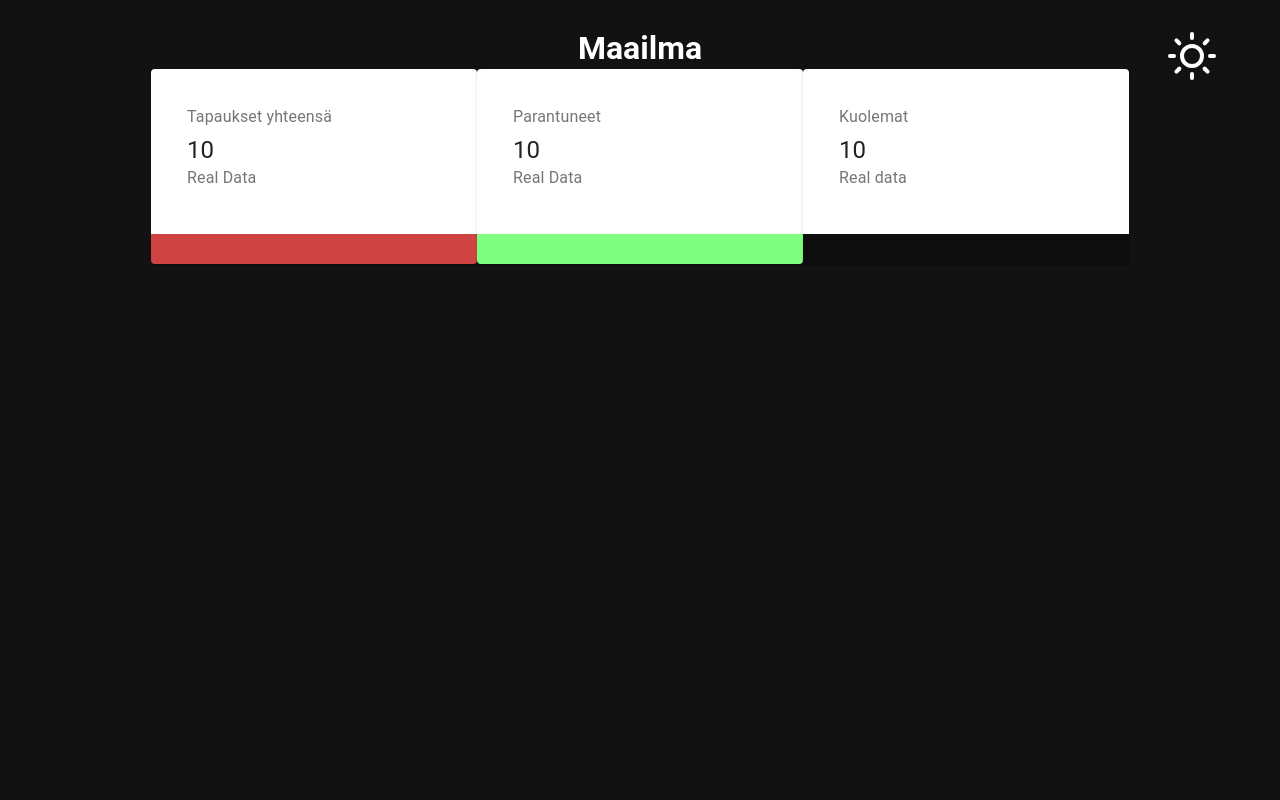
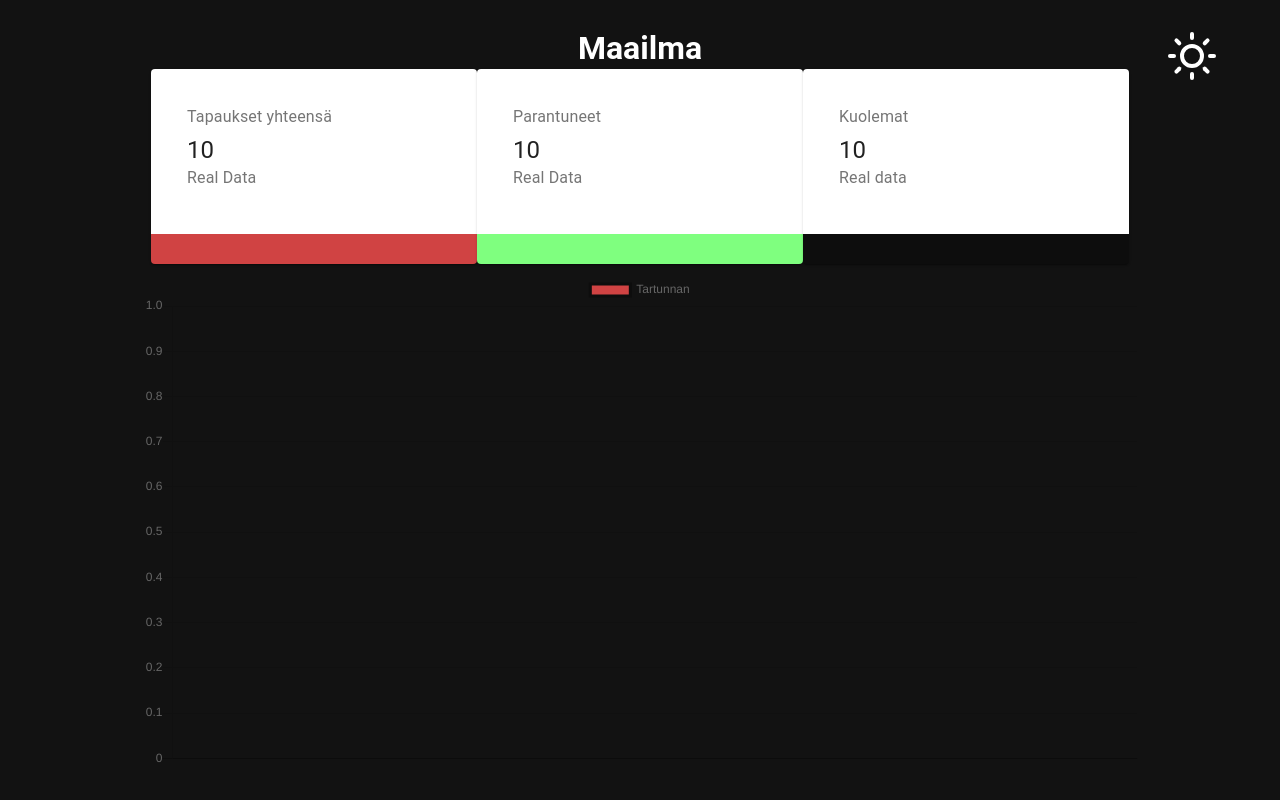
Before and after one commit to Alitsuli/Covid-19-Tracker, a React (Create React App) app in the folder Covid-19/front-end/: page / in a window 1280 px wide. Built offline with nearby package versions, Linux system fonts and the light colour scheme; the HTML template or start-up script is replaced by a standard one.

Commit message:
line diagram

```diff
--- a/Covid-19/front-end/package.json
+++ b/Covid-19/front-end/package.json
@@ -8,6 +8,7 @@
     "@testing-library/react": "^11.1.0",
     "@testing-library/user-event": "^12.1.10",
     "axios": "^0.21.1",
+    "chart.js": "^2.9.4",
     "classnames": "^2.2.6",
     "react": "^17.0.1",
     "react-chartjs-2": "^2.11.1",
--- a/Covid-19/front-end/src/App.js
+++ b/Covid-19/front-end/src/App.js
@@ -3,6 +3,7 @@ import { Toggle } from './Components/Theme/Toggle';
 import { useDarkMode } from './Components/Theme/useDarkMode';
 import { GlobalStyles, lightTheme, darkTheme } from './Components/Theme/globalStyles';
 import { ThemeProvider } from 'styled-components';
+import LineDiagram from './Components/LineDiagram/lineDiagram';
 
 import Cards from './Components/Cards/cards';
 
@@ -16,6 +17,7 @@ function App() {
       <GlobalStyles />
       <Toggle theme={theme} toggleTheme={toggleTheme} />
       <Cards />
+      <LineDiagram />
     </ThemeProvider>
   );
 }
--- a/Covid-19/front-end/src/Components/LineDiagram/lineDiagram.js
+++ b/Covid-19/front-end/src/Components/LineDiagram/lineDiagram.js
@@ -0,0 +1,37 @@
+import React from 'react';
+import { Line } from 'react-chartjs-2';
+
+const LineDiagram = (props) => {
+    return (
+        <div style={{ width: '1000px', height: '400px', margin: '30px auto' }}>
+            <Line data={{
+                labels: [],
+                datasets: [
+                    {
+                        label: 'Tartunnan',
+                        fill: true,
+                        lineTension: 0.1,
+                        backgroundColor: 'rgba(208, 67, 67, 1)',
+                        borderColor: 'rgba(13, 13, 13, 1)',
+                        borderCapStyle: 'butt',
+                        borderDash: [],
+                        borderDashOffset: 0.0,
+                        borderJoinStyle: 'miter',
+                        pointBorderColor: 'rgba(75,192,192,1)',
+                        pointBackgroundColor: '#fff',
+                        pointBorderWidth: 1,
+                        pointHoverRadius: 5,
+                        pointHoverBackgroundColor: 'rgba(75,192,192,1)',
+                        pointHoverBorderColor: 'rgba(220,220,220,1)',
+                        pointHoverBorderWidth: 2,
+                        pointRadius: 1,
+                        pointHitRadius: 10,
+                        data: []
+                    }
+                ]
+            }} />
+        </div>
+    )
+}
+
+export default LineDiagram;
```
Also changed, not shown: 1 other file (tests, documents, lock files or other folders).
